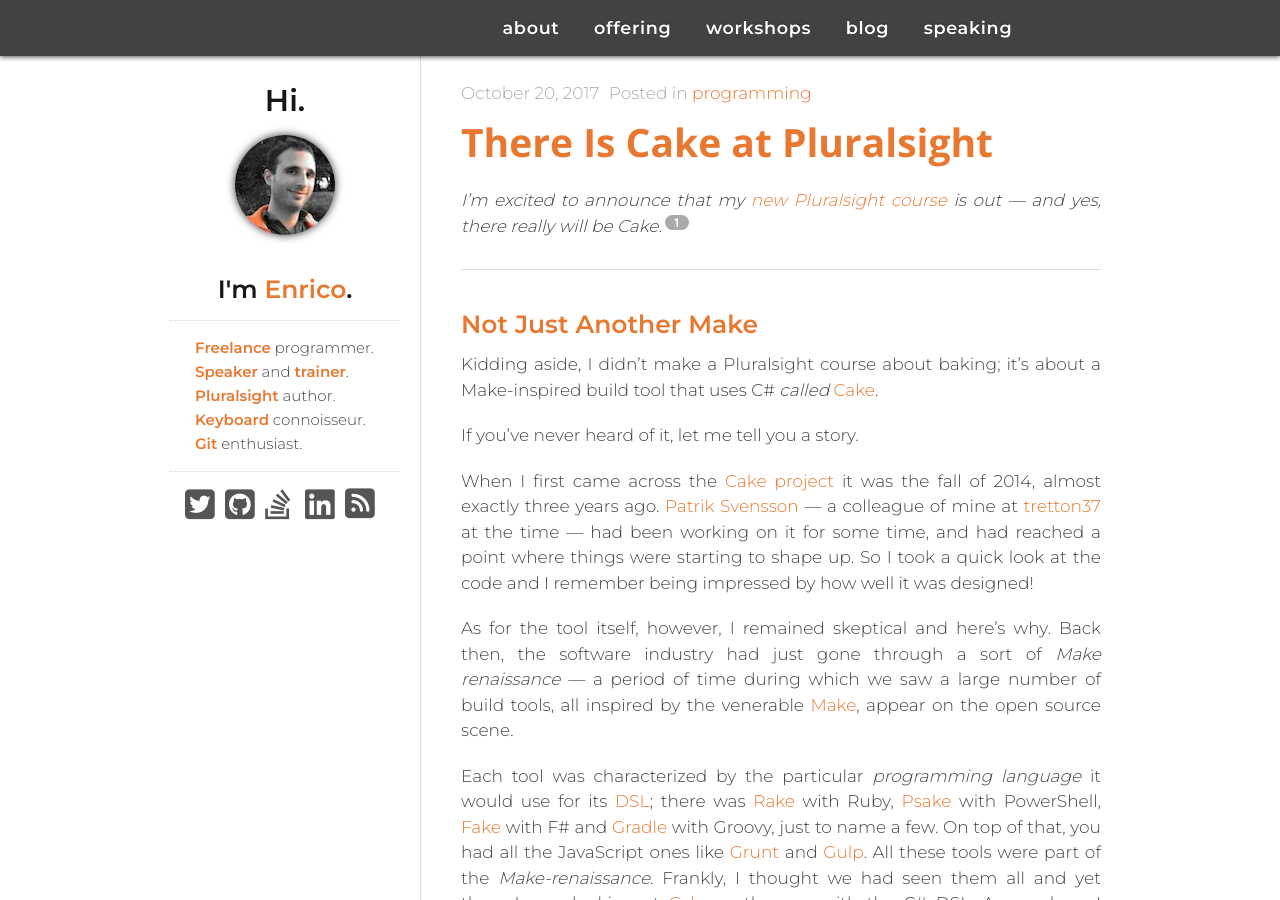
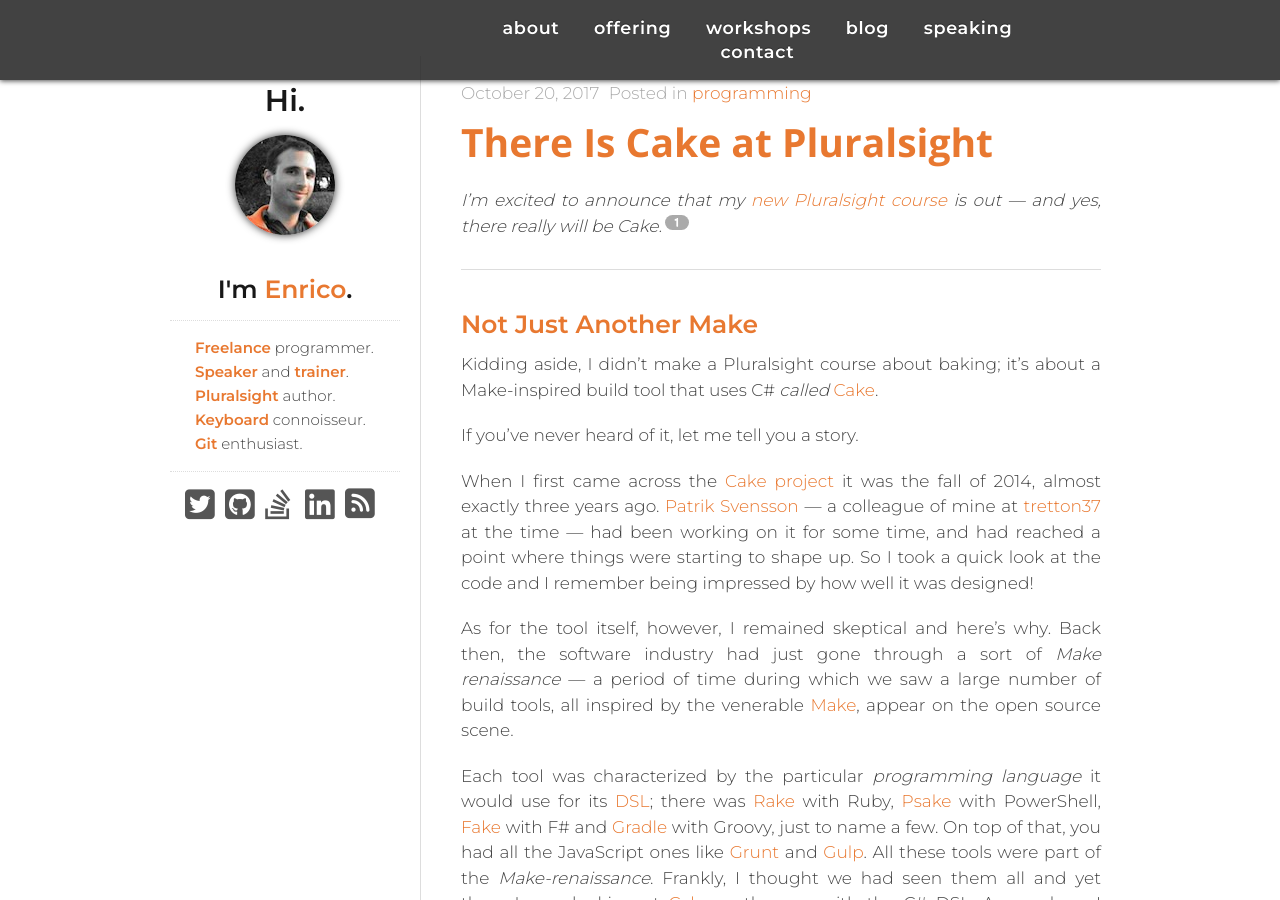
Before and after one commit to megakemp/megakemp.github.io, a Jekyll site: the page built from index.html, in a window 1280 px wide and 900 px high. Built offline with Jekyll 4.4.1, drawn with Linux system fonts in a browser that asks for light colours; nearby versions of some CDN libraries; the list of posts is cut into pages by our own code; comment, search, counter and statistics services are not loaded.

Commit message:
Adds a link to the contact page in the navbar

```diff
--- a/_layouts/default.html
+++ b/_layouts/default.html
@@ -41,6 +41,7 @@
       <li role="presentation" class="hide"><a href="/workshops/">workshops</a></li>
       <li role="presentation"><a href="/">blog</a></li>
       <li role="presentation"><a href="/speaking/">speaking</a></li>
+      <li role="presentation"><a href="/offering/#contact">contact</a></li>
     </ul>
   </nav>
 
```
